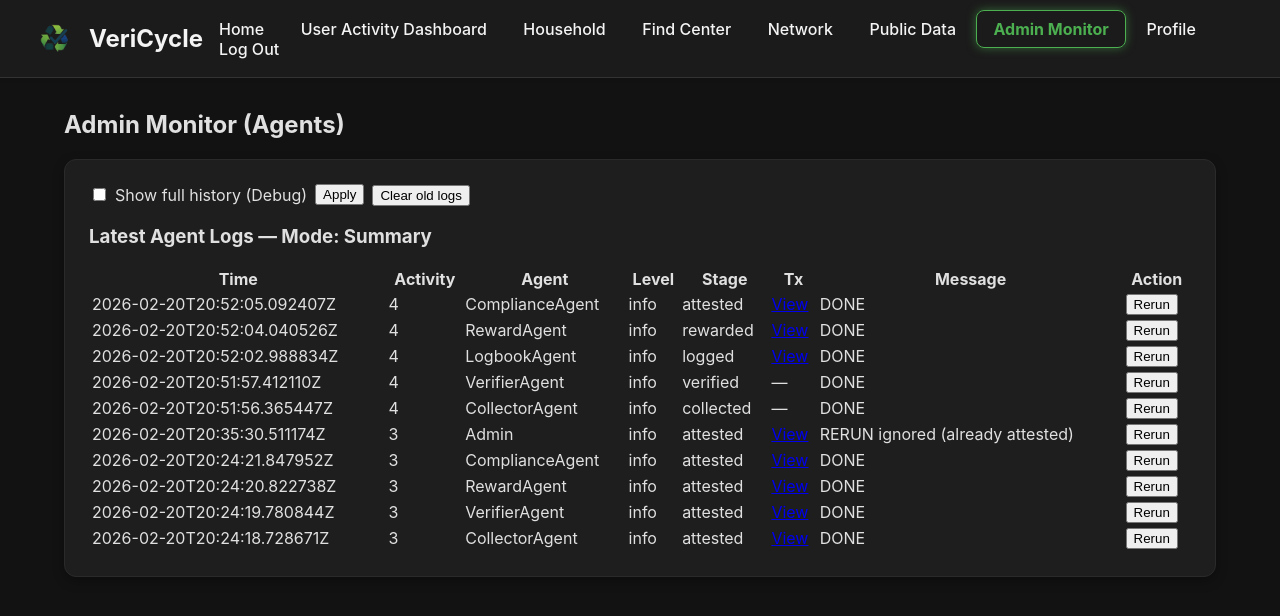
After one commit to commit-to-Noma/VeriCycle, a Flask app: page /admin/monitor in a window 1280 px wide. The commit adds this page. Shown: the top 616 px of the page. Run offline with Flask 3, Linux system fonts and the light colour scheme; a user stored in the database is signed in; data comes from the database, SQL or seed files in the repository; both versions use the stored data as it was after the commit.

Commit message:
feat: implement admin monitor for agent logs and add log management features

```diff
--- a/agents/task_worker.py
+++ b/agents/task_worker.py
@@ -1,8 +1,8 @@
 import time
-from datetime import datetime, timezone, timedelta
+from datetime import datetime, timezone
 
 from extensions import db
-from models import AgentTask, Activity
+from models import AgentTask, AgentLog, Activity
 from agents.collector_agent import CollectorAgent
 from agents.verifier_agent import VerifierAgent
 from agents.logbook_agent import LogbookAgent
@@ -18,12 +18,19 @@ AGENT_MAP = {
 }
 
 # Backoff schedule per attempt index (1-based)
-BACKOFF_SECONDS = [5, 30, 120]
-
-def _schedule_backoff(task: AgentTask):
-    idx = min(task.attempts, len(BACKOFF_SECONDS)) - 1
-    delay = BACKOFF_SECONDS[idx] if idx >= 0 else 5
-    task.next_run_at = datetime.now(timezone.utc) + timedelta(seconds=delay)
+def _log(activity_id: int, agent_name: str, message: str, level: str = "info"):
+    ts = datetime.now(timezone.utc).isoformat().replace("+00:00", "Z")
+    activity = Activity.query.get(activity_id)
+    db.session.add(AgentLog(
+        created_at=ts,
+        activity_id=activity_id,
+        agent_name=agent_name,
+        level=level,
+        message=message[:512],
+        pipeline_stage=getattr(activity, "pipeline_stage", None) if activity else None,
+        hedera_tx_id=getattr(activity, "hedera_tx_id", None) if activity else None,
+        last_error=getattr(activity, "last_error", None) if activity else None,
+    ))
 
 def run_worker_loop(poll_interval=1.0):
     print("[WORKER] AgentTask worker loop started", flush=True)
@@ -33,22 +40,19 @@ def run_worker_loop(poll_interval=1.0):
 
     while True:
         try:
-            now = datetime.now(timezone.utc)
-
             with app.app_context():
-                # Find next due task (only pick queued tasks to avoid reprocessing failed ones)
+                # Only pick queued tasks; done/failed/running tasks are never re-executed
                 task = (AgentTask.query
                     .filter(AgentTask.status == "queued")
-                    .filter(AgentTask.next_run_at <= now)
-                    .order_by(AgentTask.next_run_at.asc(), AgentTask.id.asc())
+                    .order_by(AgentTask.id.asc())
                     .first())
 
                 if not task:
-                    # nothing to do this cycle
-                    pass
+                    time.sleep(0.5)
+                    continue
                 else:
-                    # Lock task
-                    task.status = "processing"
+                    # lock task so it cannot be picked again
+                    task.status = "running"
                     db.session.commit()
 
                     # Refresh activity and skip if activity is in a terminal state
@@ -56,6 +60,7 @@ def run_worker_loop(poll_interval=1.0):
                     if not activity or activity.status in ("failed", "rejected") or activity.pipeline_stage in ("failed", "rejected"):
                         task.status = "done"
                         task.last_error = "Skipped: activity terminal state"
+                        _log(task.activity_id, task.agent_name, task.last_error)
                         db.session.commit()
                         continue
 
@@ -63,30 +68,26 @@ def run_worker_loop(poll_interval=1.0):
                     if not agent:
                         task.status = "failed"
                         task.last_error = f"Unknown agent: {task.agent_name}"
-                        task.attempts += 1
-                        _schedule_backoff(task)
+                        _log(task.activity_id, task.agent_name, task.last_error, level="error")
                         db.session.commit()
                     else:
                         print(f"[WORKER] Running task_id={task.id} agent={task.agent_name} activity_id={task.activity_id}", flush=True)
+                        _log(task.activity_id, task.agent_name, f"START task_id={task.id}")
+                        db.session.commit()
 
-                        result = agent.process(task.activity_id)
+                        try:
+                            agent.process(task.activity_id)
 
-                        # 1) Terminal stop (agent indicated a hard failure)
-                        if result is False:
+                            # Completed this task execution (including skip/terminal signals)
                             task.status = "done"
+                            _log(task.activity_id, task.agent_name, "DONE")
                             db.session.commit()
-                            continue
-
-                        # 2) Agent asked to skip (not its turn) -> requeue shortly
-                        if result == "skip":
-                            task.status = "queued"
-                            task.next_run_at = datetime.now(timezone.utc) + timedelta(seconds=1)
+                        except Exception as e:
+                            task.last_error = f"{type(e).__name__}: {str(e)}"[:512]
+                            task.status = "failed"
+                            _log(task.activity_id, task.agent_name, f"ERROR {type(e).__name__}: {str(e)}", level="error")
                             db.session.commit()
-                            continue
-
-                        # 3) Completed work (success)
-                        task.status = "done"
-                        db.session.commit()
+                            print(f"[WORKER TASK ERROR] task_id={task.id} {type(e).__name__}: {e}", flush=True)
 
             # Sleep between polls
             time.sleep(poll_interval)
--- a/app.py
+++ b/app.py
@@ -23,7 +23,7 @@ Tools Used:
 from dotenv import load_dotenv
 load_dotenv()
 
-from flask import Flask, render_template, request, redirect, url_for, send_file, flash, jsonify
+from flask import Flask, render_template, request, redirect, url_for, send_file, flash, jsonify, abort
 from datetime import datetime, timezone, date
 from flask_login import login_user, login_required, logout_user, current_user
 import qrcode
@@ -85,7 +85,7 @@ login_manager.login_message_category = None
 # 3. DATABASE MODEL
 # - Define `User` and `Activity` models used across routes.
 # -----------------------------------------------------------------
-from models import User, Activity, Location, WasteSchedule, HouseholdProfile, PickupEvent
+from models import User, Activity, Location, WasteSchedule, HouseholdProfile, PickupEvent, AgentLog, AgentTask
 from extensions import db as _db  # ensure db is available for seed helper
 
 
@@ -815,6 +815,104 @@ def get_dashboard_data():
 # 8. ADMIN AGENT MONITOR
 # - View pipeline status and agent processing
 # -----------------------------------------------------------------
+@app.get('/admin/monitor')
+@login_required
+def admin_monitor():
+    debug_mode = (request.args.get('debug', '0').lower() in ('1', 'true', 'yes', 'on'))
+
+    rows = AgentLog.query.order_by(AgentLog.id.desc()).limit(1000).all()
+
+    if debug_mode:
+        # Full mode: show full recent stream (no dedupe)
+        logs = rows
+    else:
+        seen = set()
+        logs = []
+        for row in rows:
+            key = (row.activity_id, row.agent_name)
+            if key in seen:
+                continue
+            seen.add(key)
+            logs.append(row)
+        logs = logs[:80]
+
+    return render_template(
+        'admin_monitor.html',
+        logs=logs,
+        debug_mode=debug_mode,
+        mode_label='Full History (Debug)' if debug_mode else 'Summary',
+        active_page='admin_monitor'
+    )
+
+
+@app.post('/admin/clear-logs')
+@login_required
+def admin_clear_logs():
+    keep = 200
+    keep_subquery = db.session.query(AgentLog.id).order_by(AgentLog.id.desc()).limit(keep).subquery()
+    AgentLog.query.filter(~AgentLog.id.in_(keep_subquery)).delete(synchronize_session=False)
+    db.session.commit()
+    return redirect('/admin/monitor')
+
+
+@app.post('/admin/rerun/<int:activity_id>')
+@login_required
+def admin_rerun(activity_id):
+    activity = Activity.query.get(activity_id)
+    if not activity:
+        abort(404)
+
+    def log_agent_event(activity_id: int, agent_name: str, level: str, pipeline_stage: str, hedera_tx_id: str, message: str):
+        ts = datetime.now(timezone.utc).isoformat().replace("+00:00", "Z")
+        db.session.add(AgentLog(
+            created_at=ts,
+            activity_id=activity_id,
+            agent_name=agent_name,
+            level=level,
+            message=message[:512],
+            pipeline_stage=pipeline_stage,
+            hedera_tx_id=hedera_tx_id,
+            last_error=getattr(activity, "last_error", None),
+        ))
+
+    def enqueue_once(activity_id: int, agent_name: str) -> bool:
+        exists = AgentTask.query.filter(
+            AgentTask.activity_id == activity_id,
+            AgentTask.agent_name == agent_name,
+            AgentTask.status.in_(["queued", "running"])
+        ).first()
+        if exists:
+            return False
+
+        task_type_map = {
+            "CollectorAgent": "collect",
+            "VerifierAgent": "verify",
+            "LogbookAgent": "log",
+            "RewardAgent": "reward",
+            "ComplianceAgent": "attest",
+        }
+        db.session.add(AgentTask(
+            activity_id=activity_id,
+            agent_name=agent_name,
+            task_type=task_type_map.get(agent_name, "collect"),
+            status="queued"
+        ))
+        return True
+
+    if activity.pipeline_stage == "attested":
+        log_agent_event(activity_id, "Admin", "info", activity.pipeline_stage, activity.hedera_tx_id, "RERUN ignored (already attested)")
+        db.session.commit()
+        return redirect('/admin/monitor')
+
+    log_agent_event(activity_id, "Admin", "info", activity.pipeline_stage, activity.hedera_tx_id, "RERUN requested from /admin/monitor")
+
+    for name in ["CollectorAgent", "VerifierAgent", "LogbookAgent", "RewardAgent", "ComplianceAgent"]:
+        enqueue_once(activity_id, name)
+
+    db.session.commit()
+    return redirect('/admin/monitor')
+
+
 @app.route('/admin/agents', methods=['GET'])
 @login_required
 def admin_agents():
--- a/submit-record.js
+++ b/submit-record.js
@@ -46,7 +46,7 @@ if (cliMode) {
   submitRecord(dropOffData)
     .then(txId => {
       // IMPORTANT: stdout must be machine-parseable, single line:
-      process.stdout.write(`TX_ID=${txId}\n`);
+      console.log(`TX_ID=${txId.toString()}`);
       process.exit(0);
     })
     .catch(error => {
--- a/templates/_navbar.html
+++ b/templates/_navbar.html
@@ -22,6 +22,7 @@
                 {% endif %}
 
                 <a href="{{ url_for('public_data') }}" class="nav-button {% if active_page == 'public_data' %}active{% endif %}">Public Data</a>
+                <a href="{{ url_for('admin_monitor') }}" class="nav-button {% if active_page == 'admin_monitor' %}active{% endif %}">Admin Monitor</a>
 
                 <a href="{{ url_for('profile') }}" class="nav-button {% if active_page == 'profile' %}active{% endif %}">Profile</a>
                 <a href="{{ url_for('logout') }}" class="nav-button">Log Out</a>
--- /dev/null
+++ b/templates/admin_monitor.html
@@ -0,0 +1,57 @@
+{% extends "base.html" %}
+{% block content %}
+<h2>Admin Monitor (Agents)</h2>
+
+<div class="card" style="margin-top:12px;">
+  <div style="display:flex; gap:8px; align-items:center; flex-wrap:wrap;">
+    <form method="GET" action="/admin/monitor" style="display:flex; align-items:center; gap:8px;">
+      <label style="display:flex; align-items:center; gap:6px;">
+        <input type="checkbox" name="debug" value="1" {% if debug_mode %}checked{% endif %}>
+        Show full history (Debug)
+      </label>
+      <button type="submit">Apply</button>
+    </form>
+    <form method="POST" action="/admin/clear-logs">
+      <button type="submit">Clear old logs</button>
+    </form>
+  </div>
+
+  <h3>Latest Agent Logs — Mode: {{ mode_label }}</h3>
+  <table class="table" style="width:100%; margin-top:8px;">
+    <thead>
+      <tr>
+        <th>Time</th>
+        <th>Activity</th>
+        <th>Agent</th>
+        <th>Level</th>
+        <th>Stage</th>
+        <th>Tx</th>
+        <th>Message</th>
+        <th>Action</th>
+      </tr>
+    </thead>
+    <tbody>
+      {% for l in logs %}
+      <tr>
+        <td style="white-space:nowrap;">{{ l.created_at }}</td>
+        <td>{{ l.activity_id }}</td>
+        <td>{{ l.agent_name }}</td>
+        <td>{{ l.level }}</td>
+        <td>{{ l.pipeline_stage or "—" }}</td>
+        <td style="white-space:nowrap;">
+          {% if l.hedera_tx_id %}
+            <a href="https://hashscan.io/testnet/transaction/{{ l.hedera_tx_id }}" target="_blank">View</a>
+          {% else %}—{% endif %}
+        </td>
+        <td style="max-width:520px; overflow-wrap:anywhere;">{{ l.message }}</td>
+        <td>
+          <form method="POST" action="/admin/rerun/{{ l.activity_id }}">
+            <button type="submit">Rerun</button>
+          </form>
+        </td>
+      </tr>
+      {% endfor %}
+    </tbody>
+  </table>
+</div>
+{% endblock %}
```
Also changed, not shown: agents/logbook_agent.py (+13 -26 lines), hedera-scripts/submit-record.js (+5 -2 lines), models.py (+15 -1 lines), vericycle.db.
